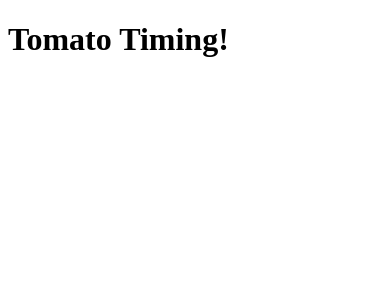
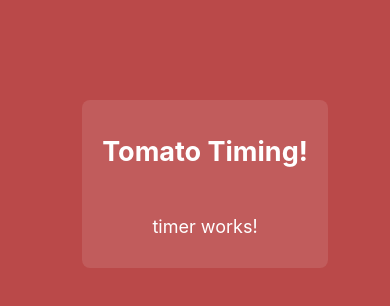
Before and after one commit to Alten-PRRMRC/PomodoroFocus, an Angular app: page / in a window 390 px wide. Shown: the top 306 px of the page. Built offline with nearby package versions, Linux system fonts and the light colour scheme.

Commit message:
Update responsive component and app styles

```diff
--- a/src/app/app.component.html
+++ b/src/app/app.component.html
@@ -1 +1,4 @@
-<h1>Tomato Timing!</h1>
+<app-responsive>
+    <h1>Tomato Timing!</h1>
+    <app-timer />
+</app-responsive>
--- a/src/app/app.component.ts
+++ b/src/app/app.component.ts
@@ -1,8 +1,10 @@
 import { Component } from '@angular/core';
+import { ResponsiveComponent } from "./shared/responsive/responsive.component";
+import { TimerComponent } from "../timer/timer.component";
 
 @Component({
   selector: 'app-root',
-  imports: [],
+  imports: [ResponsiveComponent, TimerComponent],
   templateUrl: './app.component.html',
   styleUrl: './app.component.css'
 })
--- a/src/app/shared/responsive/responsive.component.css
+++ b/src/app/shared/responsive/responsive.component.css
@@ -0,0 +1,9 @@
+section {
+    display: flex;
+    flex-direction: column;
+    align-items: center;
+    width: 100%;
+    padding: 10px;
+    background-color: rgba(255, 255, 255, 0.1);
+    border-radius: 8px;
+}
--- a/src/app/shared/responsive/responsive.component.html
+++ b/src/app/shared/responsive/responsive.component.html
@@ -1 +1,3 @@
-<p>responsive works!</p>
+<section>
+    <ng-content />
+</section>
--- a/src/styles.css
+++ b/src/styles.css
@@ -1 +1,9 @@
-/* You can add global styles to this file, and also import other style files */
+body {
+  display: flex;
+  width: 100%;
+  font: 18px/1.5 -apple-system,BlinkMacSystemFont,"Avenir Next",Avenir,"Nimbus Sans L",Roboto,Noto,"Segoe UI",Arial,Helvetica,"Helvetica Neue",sans-serif;
+  margin: 100px auto;
+  color: white;
+  background-color: #ba4949;
+  justify-content: center;
+}
```
